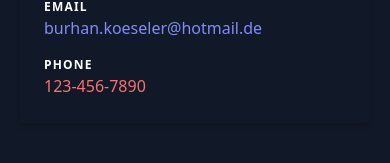
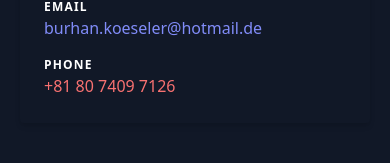
Before and after one commit to ksburhan/portfolio, a React (Create React App) app: page / in a window 390 px wide. Shown: the part 3227-3390 px from the top of the page. Built offline with nearby package versions, Linux system fonts and the light colour scheme.

Commit message:
update phone number

```diff
--- a/src/components/Contact.js
+++ b/src/components/Contact.js
@@ -23,7 +23,7 @@ const Contact = () => {
                   <h2 className="title-font font-semibold text-white tracking-widest text-xs mt-4">
                     PHONE
                   </h2>
-                  <p className="leading-relaxed">123-456-7890</p>
+                  <p className="leading-relaxed">+81 80 7409 7126</p>
                 </div>
               </div>
             </div>
```
